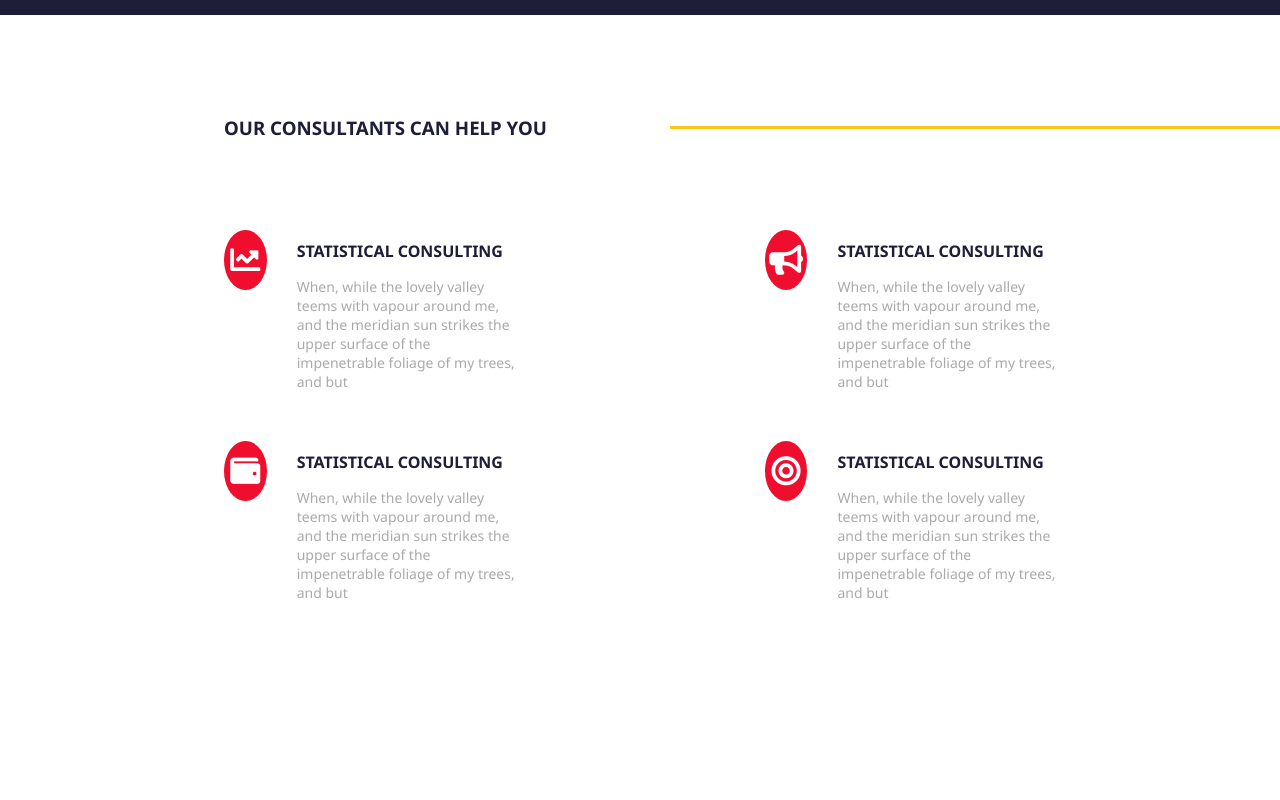
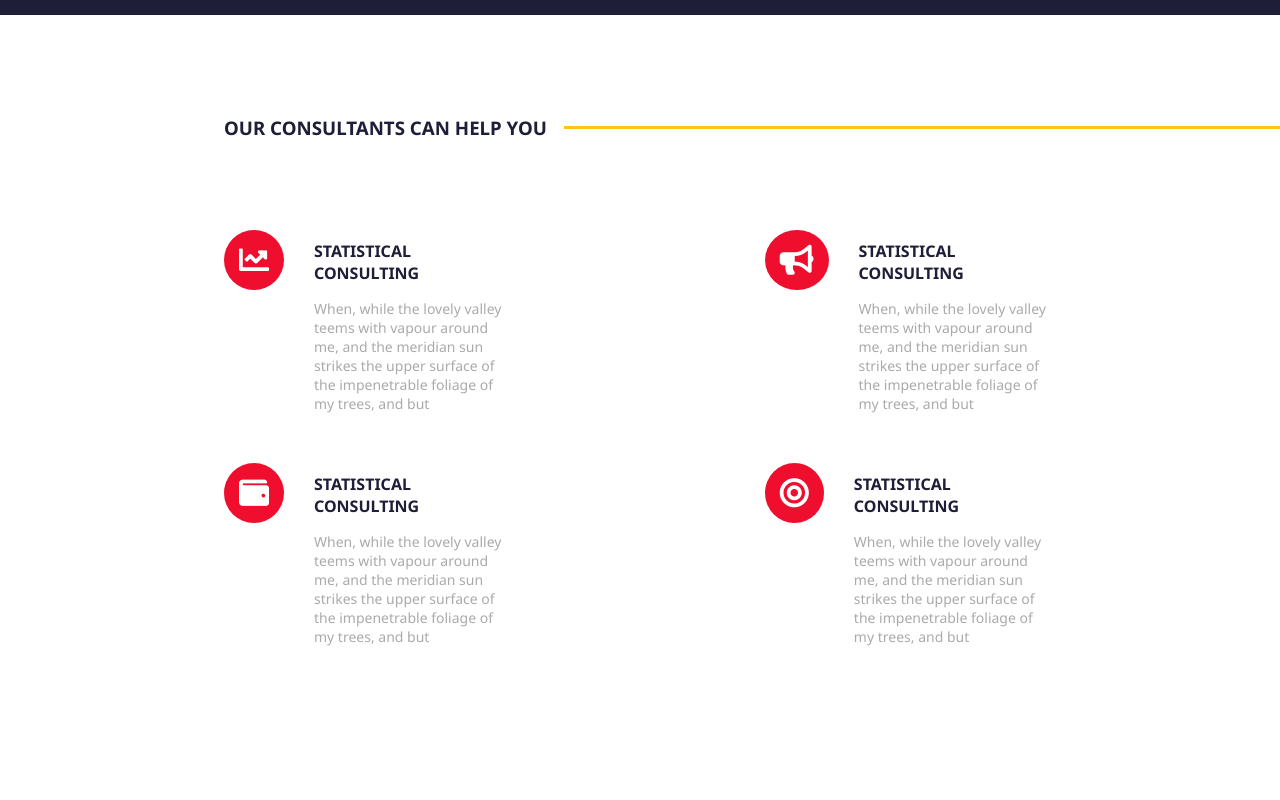
Before and after one commit to danielevergani/proj-html-vuejs, a website: page index.html in a window 1280 px wide. Shown: the part 785-1585 px from the top of the page. Drawn offline with nearby package versions, Linux system fonts and the light colour scheme.

Commit message:
fix loghi e line_style_element sez consultant

```diff
--- a/src/partials/_consultants.scss
+++ b/src/partials/_consultants.scss
@@ -11,13 +11,14 @@
             display: flex;
             align-items: center;
             color: $cons_title_color;
+            margin-right: 10px;
         }
         h3::after{
             @include line_style_element;
             height: 3px;
+            width: 1000%;
             position: absolute;
-            left: 670px;
-            width: 100%;
+            margin-left: 340px;
         }
 
         .consultants__possibility{
@@ -28,6 +29,7 @@
 
         .consultants__box{
             display: flex;
+            align-items: flex-start;
             width: 35%;
             margin-top: 50px;
 
@@ -38,13 +40,12 @@
             .consultants__box__logo{
                 display: flex;
                 align-items: center;
+                justify-content: center;
                 margin-right: 30px;
-                width: 200px;
-                height: 60px;
                 background-color: $second_element_bg_color;
                 border-radius: 50%;
                 i{
-                    margin: auto;
+                    margin: 15px 15px;
                     font-size: 30px;
                     color: $general_text_color;
                 }
```
Also changed, not shown: dist/app.css.
